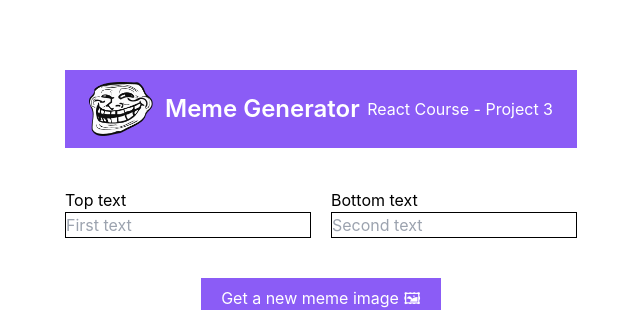
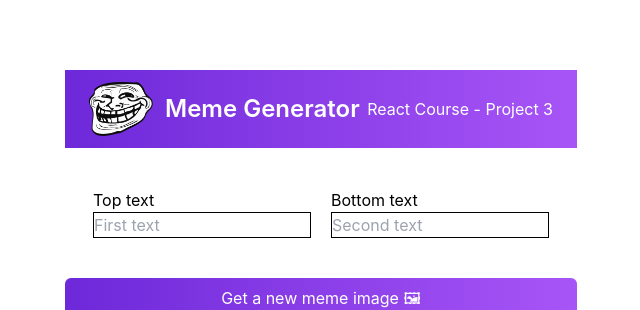
Before and after one commit to tuyishimejohnson/React_Practice, a React (Create React App) app: page / in a window 1280 px wide. Shown: the part 4814-5124 px from the top of the page, without its empty margins (319-959 px from the left). Built offline with nearby package versions, Linux system fonts and the light colour scheme.

Commit message:
Added the linear gradient.

```diff
--- a/src/memeGenerator.jsx
+++ b/src/memeGenerator.jsx
@@ -4,7 +4,7 @@ const MemeGenerator = () => {
   return (
     <>
         <div className='w-[40%] m-auto mt-36'>
-            <div className='flex bg-violet-500 text-white items-center justify-between px-6 py-3'>
+            <div className='flex bg-gradient-to-r from-violet-700 to-purple-500 text-white items-center justify-between px-6 py-3'>
                 <div className='flex items-center gap-3'>
                     <img src={require("./images/Troll Face.png")} alt="" className='w-16'/>
                     <h1 className='text-2xl font-semibold'>Meme Generator</h1>
@@ -15,19 +15,18 @@ const MemeGenerator = () => {
             </div>
 
 
-            <div className='flex gap-5 py-10'>
-                <div className='w-1/2'>
+            <div className='grid grid-cols-2 py-10 gap-5 px-7'>
+                <div>
                     <h1 className='pt'>Top text</h1>
                     <input type="text" placeholder='First text' className='border border-black w-full'/>
                 </div>
-                <div  className='w-1/2'>
+                <div>
                     <h1>Bottom text</h1>
                     <input type="text" placeholder='Second text' className='border border-black w-full'/>
                 </div>
             </div>
-            <div className='flex justify-center'>
-                <button className='bg-violet-500 text-white px-5 py-2'>Get a new meme image  🖼</button>
-            </div>
+
+            <button className='bg-gradient-to-r from-violet-700 to-purple-500 text-white px-5 py-2 w-full rounded-md'>Get a new meme image  🖼</button>
         </div>
     </>
   )
```
Also changed, not shown: src/data.jsx (line endings or trailing spaces).
